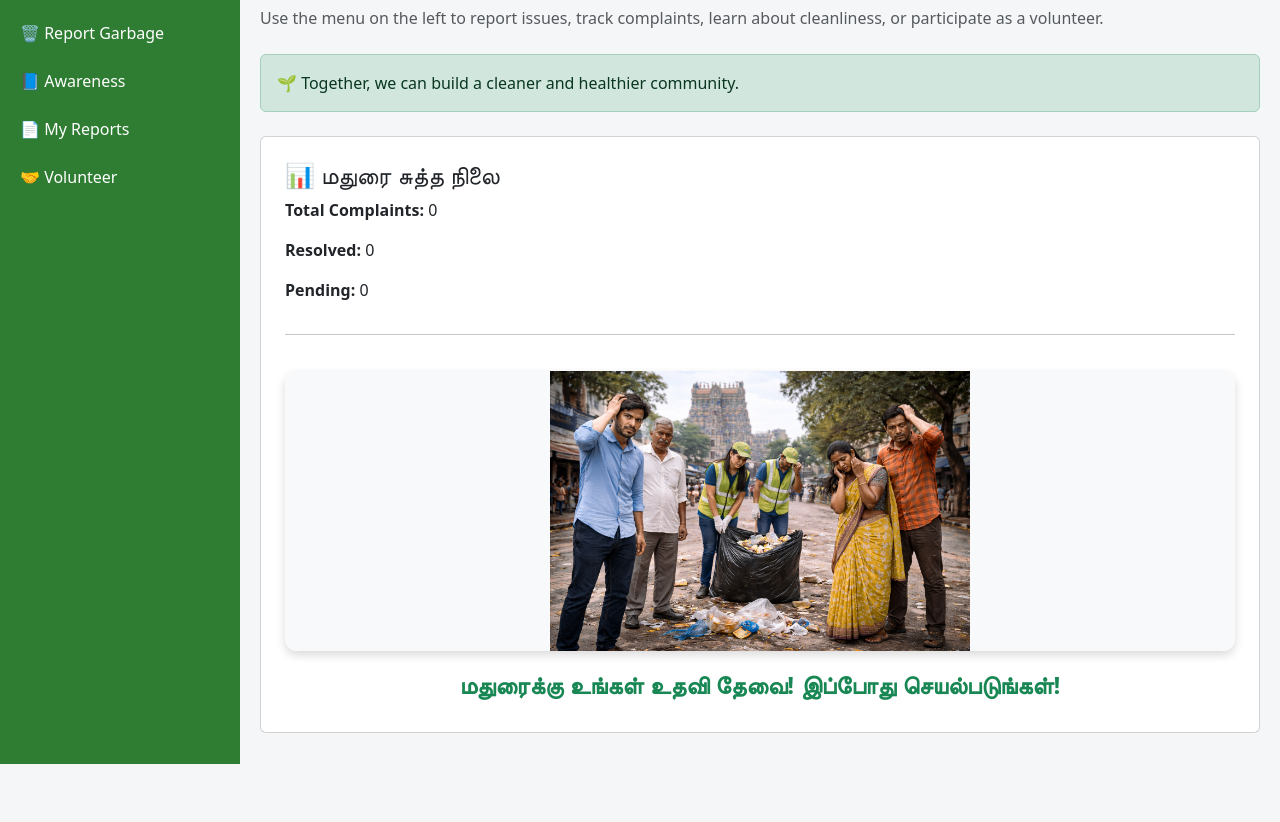
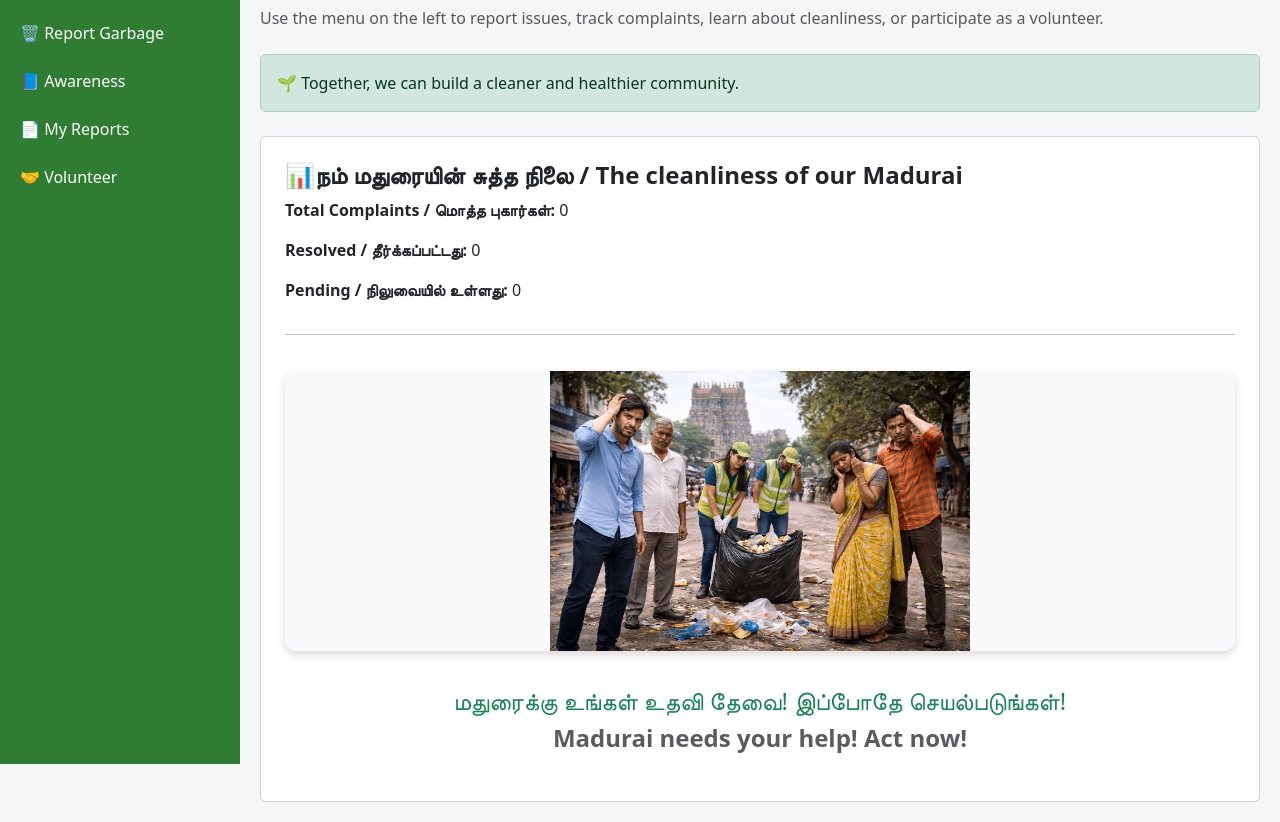
Before and after one commit to itsVasanthk/smart-cleanliness-system, a Flask app: page /citizen in a window 1280 px wide. Shown: the part 118-940 px from the top of the page. Run offline with Flask 3, Linux system fonts and the light colour scheme; data that the repository does not hold is empty.

Commit message:
tamil also added

```diff
--- a/app/routes/auth_routes.py
+++ b/app/routes/auth_routes.py
@@ -111,24 +111,27 @@ def citizen_dashboard():
     else:
         resolved_percent = 0
 
-    # Select AI emotion image + Tamil slogan
+    # Select AI emotion image + Tamil + English slogan
     if resolved_percent >= 70:
 
         emotion_image = "images/happy_madurai.png"
 
-        slogan = "மதுரை சுத்தமாக மாறுகிறது! உங்கள் பங்களிப்பு அருமை!"
+        slogan_tamil = "மதுரை சுத்தமாக மாறுகிறது! உங்கள் பங்களிப்பு அருமை!"
+        slogan_english = "Madurai is becoming cleaner! Your contribution is amazing!"
 
     elif resolved_percent >= 40:
 
         emotion_image = "images/neutral_madurai.png"
 
-        slogan = "நாம் ஒன்றிணைந்து மதுரையை சுத்தமாக மாற்றலாம்!"
+        slogan_tamil = "நாம் ஒன்றிணைந்து மதுரையை சுத்தமாக மாற்றலாம்!"
+        slogan_english = "Together, we can make Madurai cleaner!"
 
     else:
 
         emotion_image = "images/sad_madurai.png"
 
-        slogan = "மதுரைக்கு உங்கள் உதவி தேவை! இப்போது செயல்படுங்கள்!"
+        slogan_tamil = "மதுரைக்கு உங்கள் உதவி தேவை! இப்போதே செயல்படுங்கள்!"
+        slogan_english = "Madurai needs your help! Act now!"
 
     return render_template(
         "citizen_dashboard.html",
@@ -136,9 +139,9 @@ def citizen_dashboard():
         resolved_reports=resolved_reports,
         pending_reports=pending_reports,
         emotion_image=emotion_image,
-        slogan=slogan
+        slogan_tamil=slogan_tamil,
+        slogan_english=slogan_english
     )
-
 # ---------------- MY REPORTS ----------------
 @auth_bp.route("/citizen/reports")
 def my_reports():
@@ -848,3 +851,22 @@ def locate_waste():
         return redirect(url_for('auth.login'))
 
     return render_template("locate_waste.html")
+
+@auth_bp.route("/awareness/tourism")
+def tourism():
+    return render_template("awareness/tourism.html")
+
+
+@auth_bp.route("/awareness/temples")
+def temples():
+    return render_template("awareness/temples.html")
+
+
+@auth_bp.route("/awareness/food")
+def food():
+    return render_template("awareness/food.html")
+
+
+@auth_bp.route("/awareness/guidelines")
+def guidelines():
+    return render_template("awareness/guidelines.html")
--- a/app/templates/citizen_dashboard.html
+++ b/app/templates/citizen_dashboard.html
@@ -11,11 +11,11 @@
 </div>
 <div class="card mt-4 p-4">
 
-    <h4>📊 மதுரை சுத்த நிலை</h4>
+    <h4>📊<b>நம் மதுரையின் சுத்த நிலை / The cleanliness of our Madurai</b></h4>
 
-    <p><b>Total Complaints:</b> {{ total_reports }}</p>
-    <p><b>Resolved:</b> {{ resolved_reports }}</p>
-    <p><b>Pending:</b> {{ pending_reports }}</p>
+    <p><b>Total Complaints / மொத்த புகார்கள்:</b> {{ total_reports }}</p>
+    <p><b>Resolved / தீர்க்கப்பட்டது:</b> {{ resolved_reports }}</p>
+    <p><b>Pending / நிலுவையில் உள்ளது:</b> {{ pending_reports }}</p>
 
     <hr>
 
@@ -44,7 +44,17 @@
     color:#198754;
     font-weight:bold;
 ">
-    {{ slogan }}
+    <div class="mt-3 text-center">
+
+    <h4 class="text-success">
+        {{ slogan_tamil }}
+    </h4>
+
+    <p class="text-muted mt-2">
+        {{ slogan_english }}
+    </p>
+
+</div>
 </h4>
 
 </div>
```
